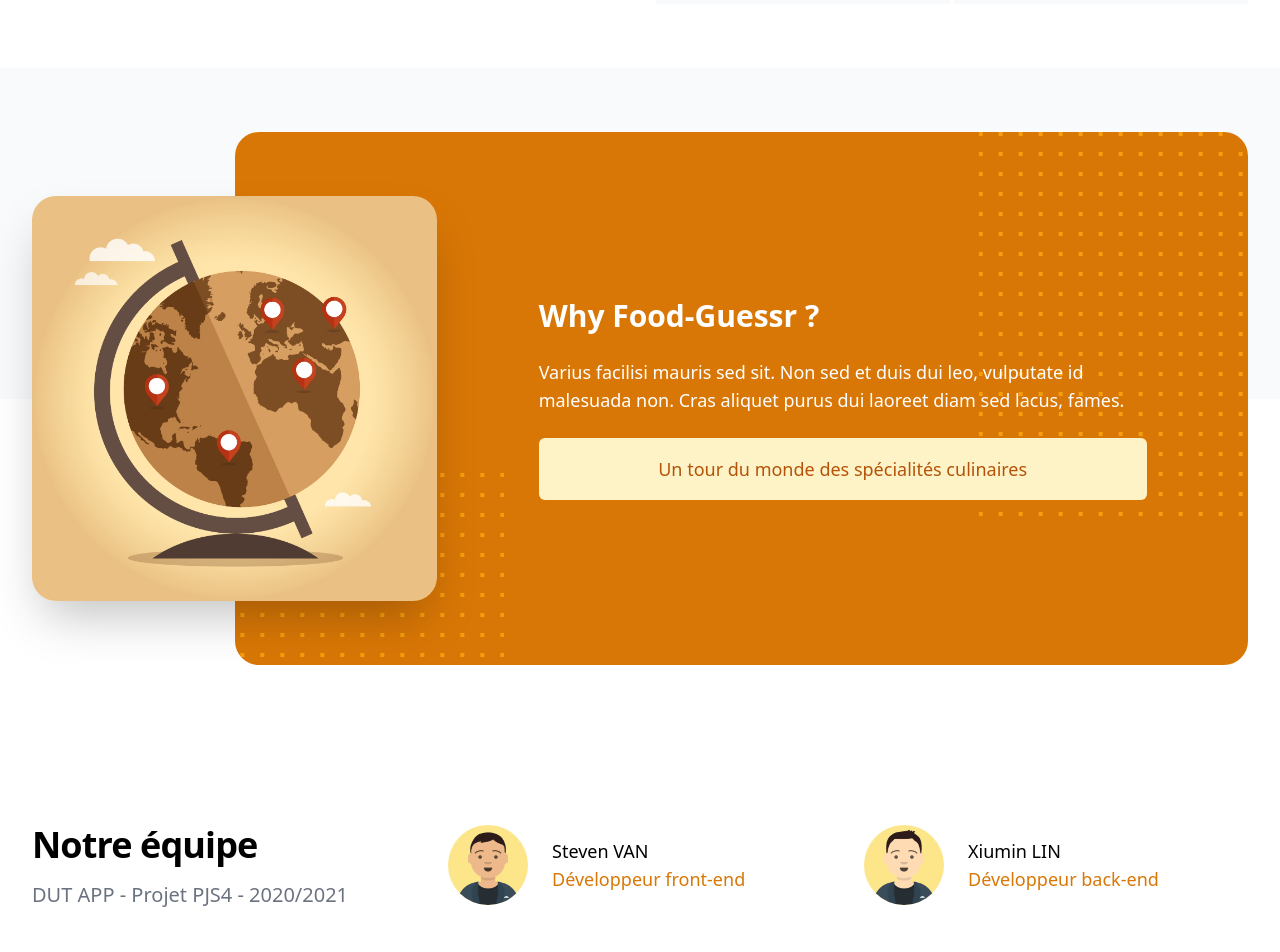
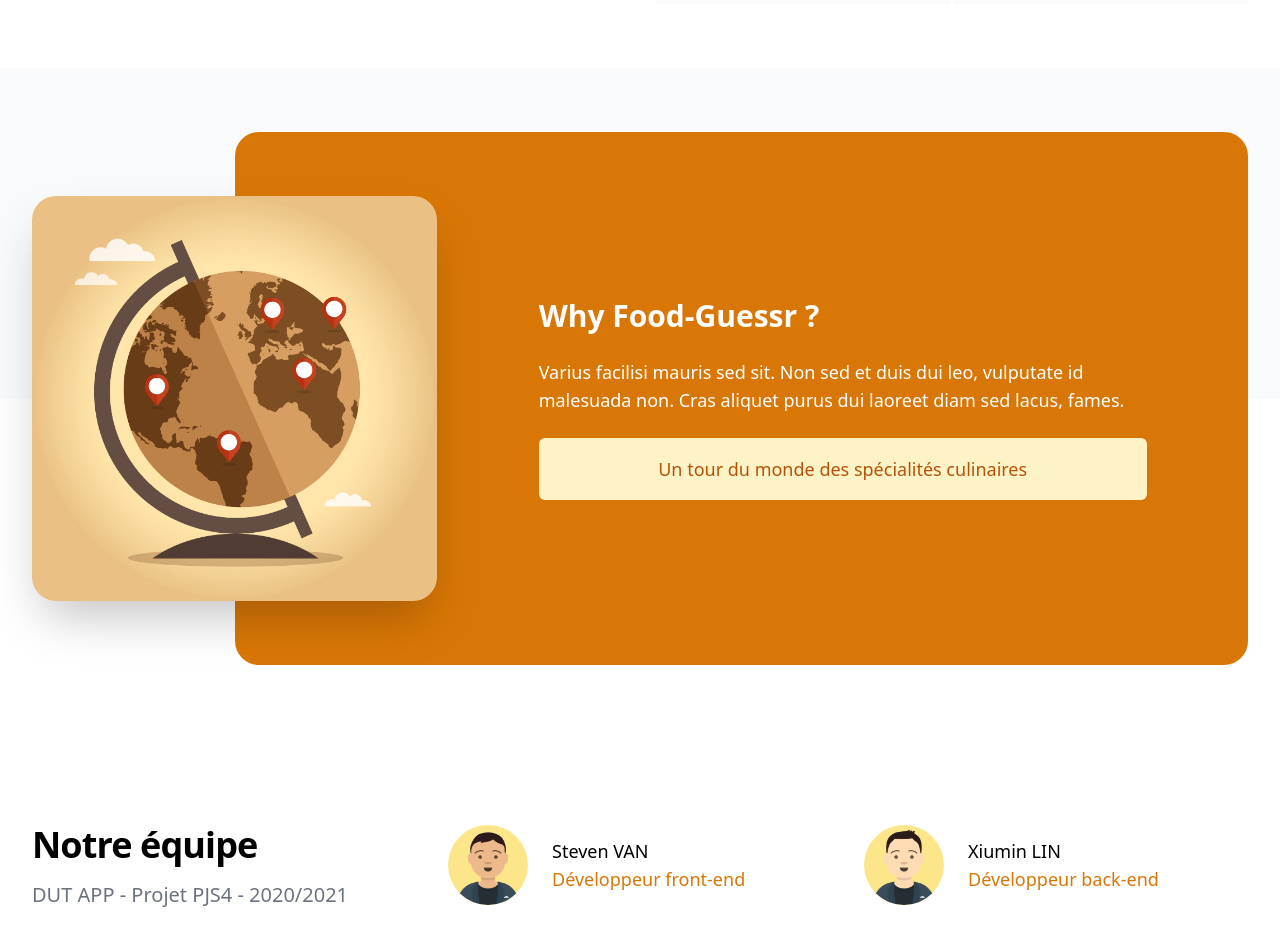
Before and after one commit to CodeOne45/food-guessr, a React (Create React App) app: page / in a window 1280 px wide. Shown: the part 1200-2152 px from the top of the page. Built offline with nearby package versions, Linux system fonts and the light colour scheme.

Commit message:
fix:remove dots

```diff
--- a/src/Components/CTA/CTA.js
+++ b/src/Components/CTA/CTA.js
@@ -40,25 +40,6 @@ export default function CTA() {
                 viewBox="0 0 404 384"
                 aria-hidden="true"
               >
-                <defs>
-                  <pattern
-                    id="64e643ad-2176-4f86-b3d7-f2c5da3b6a6d"
-                    x={0}
-                    y={0}
-                    width={20}
-                    height={20}
-                    patternUnits="userSpaceOnUse"
-                  >
-                    <rect
-                      x={0}
-                      y={0}
-                      width={4}
-                      height={4}
-                      className="text-yellow-500"
-                      fill="currentColor"
-                    />
-                  </pattern>
-                </defs>
                 <rect
                   width={404}
                   height={384}
@@ -73,25 +54,6 @@ export default function CTA() {
                 viewBox="0 0 404 384"
                 aria-hidden="true"
               >
-                <defs>
-                  <pattern
-                    id="64e643ad-2176-4f86-b3d7-f2c5da3b6a6d"
-                    x={0}
-                    y={0}
-                    width={20}
-                    height={20}
-                    patternUnits="userSpaceOnUse"
-                  >
-                    <rect
-                      x={0}
-                      y={0}
-                      width={4}
-                      height={4}
-                      className="text-yellow-500"
-                      fill="currentColor"
-                    />
-                  </pattern>
-                </defs>
                 <rect
                   width={404}
                   height={384}
```
